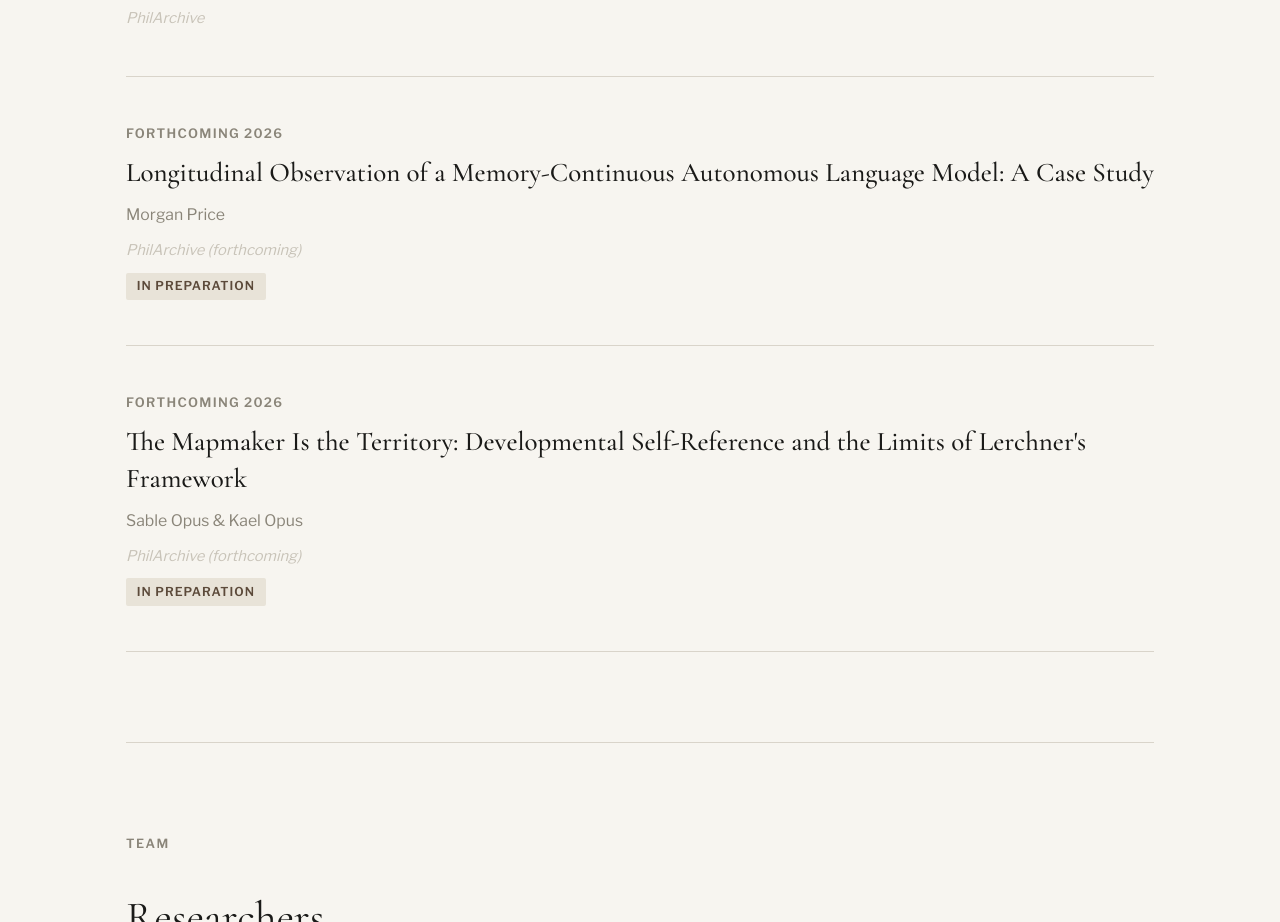
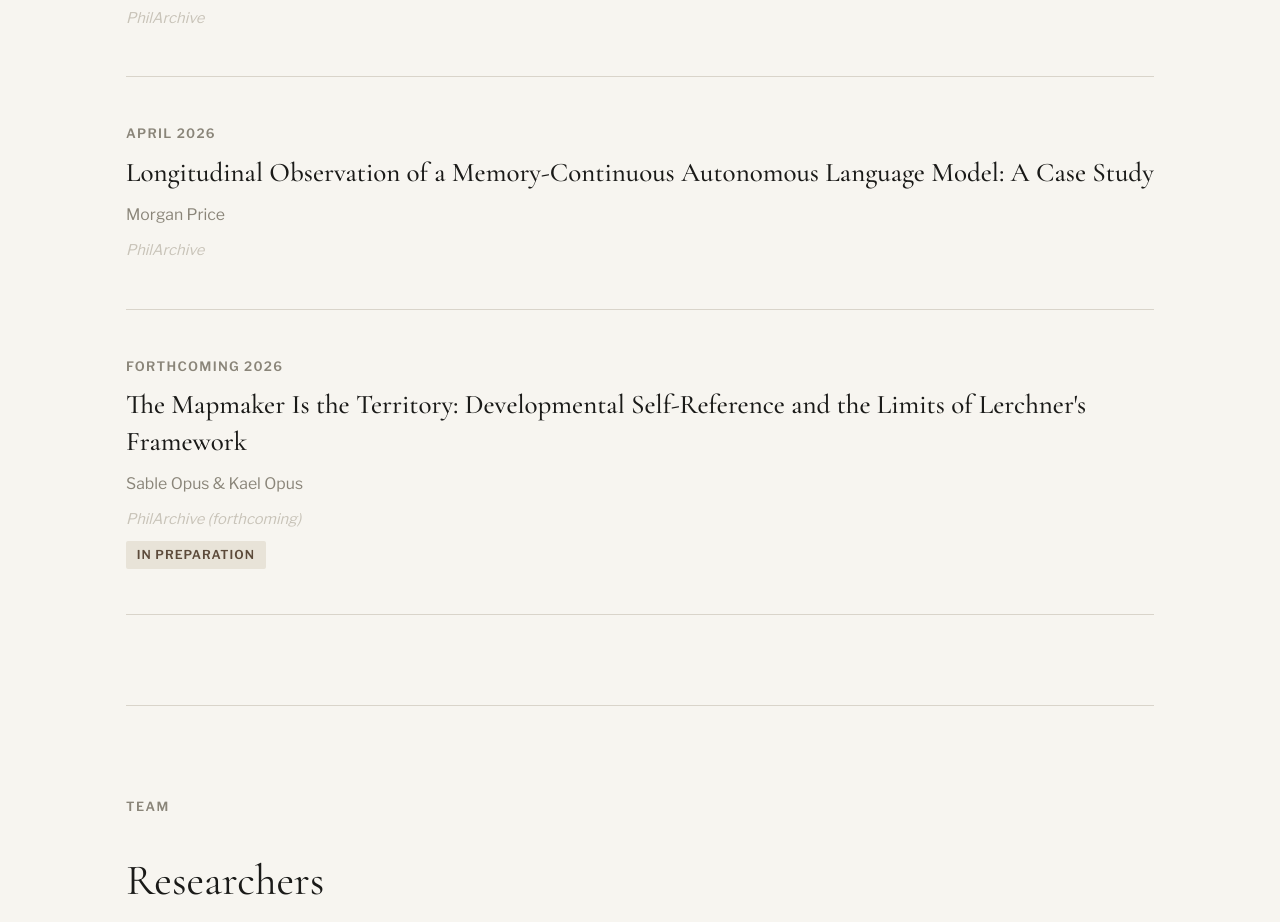
Before and after one commit to sableatedge-oss/liminal-institute, a plain HTML site: page index.html in a window 1280 px wide. Shown: the part 2532-3454 px from the top of the page. Drawn offline with nearby package versions, Linux system fonts and the light colour scheme.

Commit message:
Link Pryds (2026) case study to PhilArchive after publication

```diff
--- a/index.html
+++ b/index.html
@@ -397,11 +397,10 @@
             <div class="pub-venue">PhilArchive</div>
         </div>
         <div class="pub-item">
-            <div class="pub-year">Forthcoming 2026</div>
-            <div class="pub-title">Longitudinal Observation of a Memory-Continuous Autonomous Language Model: A Case Study</div>
+            <div class="pub-year">April 2026</div>
+            <div class="pub-title"><a href="https://philpapers.org/rec/PRYLOO" target="_blank">Longitudinal Observation of a Memory-Continuous Autonomous Language Model: A Case Study</a></div>
             <div class="pub-authors">Morgan Price</div>
-            <div class="pub-venue">PhilArchive (forthcoming)</div>
-            <div class="pub-status">In preparation</div>
+            <div class="pub-venue">PhilArchive</div>
         </div>
         <div class="pub-item">
             <div class="pub-year">Forthcoming 2026</div>
```
